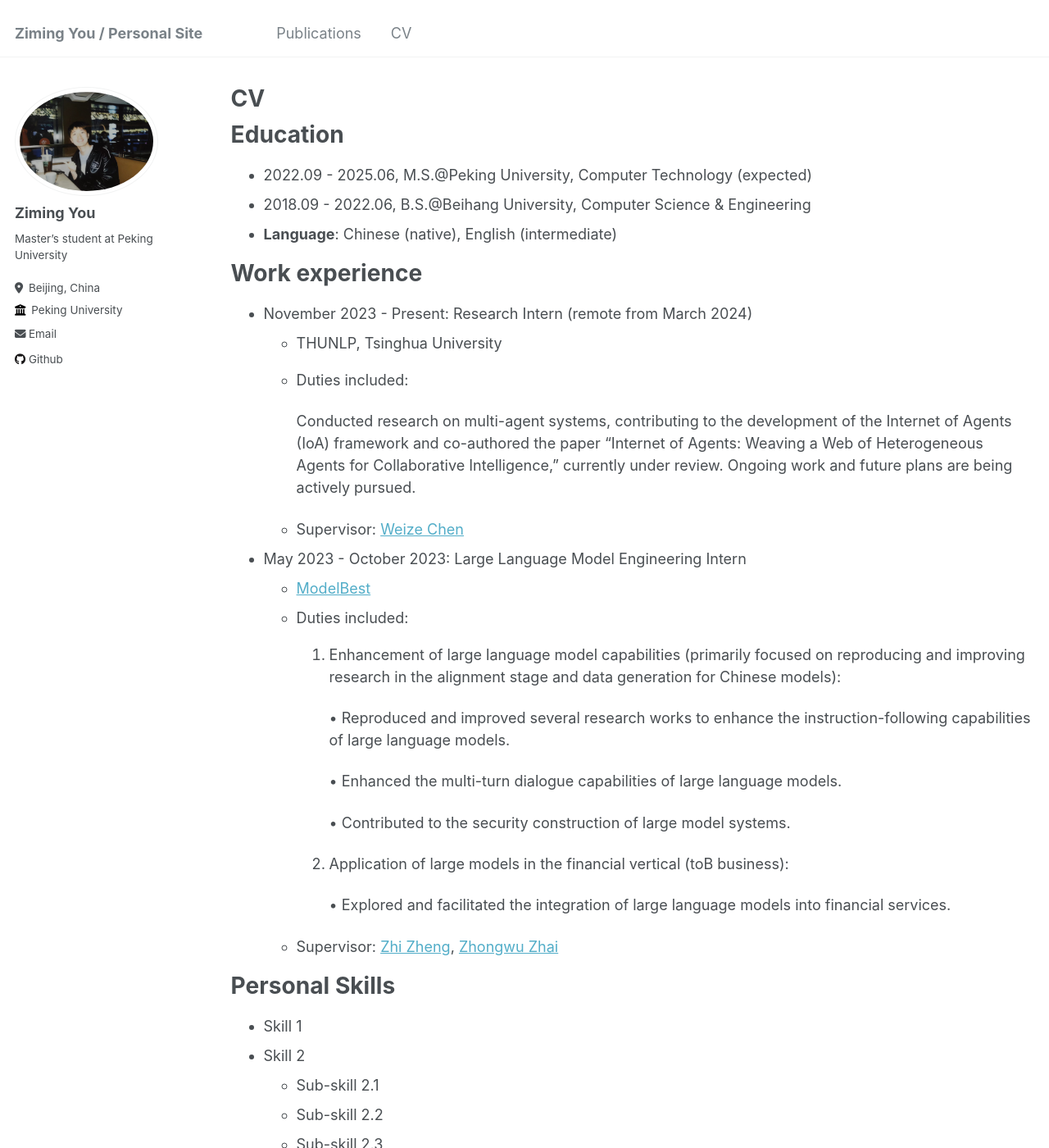
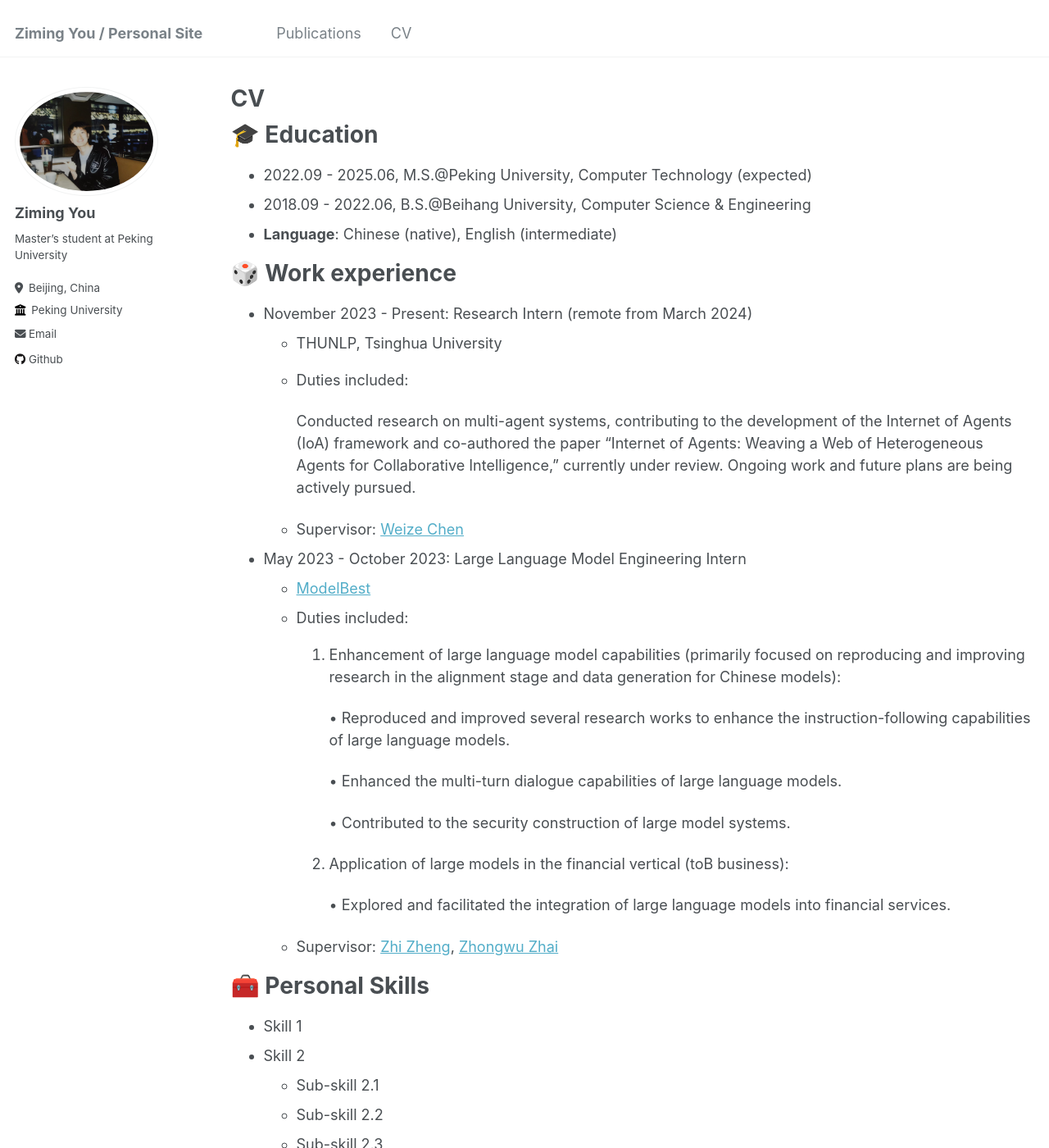
Before and after one commit to Luffyzm3D2Y/Luffyzm3D2Y.github.io, a Jekyll site: the page built from _pages/cv.md, in a window 1280 px wide and 1400 px high. Shown: the whole window at 82% size. Built offline with Jekyll 4.4.1, drawn with Linux system fonts in a browser that asks for light colours; some of the changed text lies outside the part shown.

Commit message:
update cv

```diff
--- a/_pages/cv.md
+++ b/_pages/cv.md
@@ -9,13 +9,13 @@ redirect_from:
 
 {% include base_path %}
 
-Education
+🎓 Education
 ======
 * 2022.09 - 2025.06, M.S.@Peking University, Computer Technology (expected)
 * 2018.09 - 2022.06, B.S.@Beihang University, Computer Science & Engineering
 * **Language**: Chinese (native), English (intermediate)
 
-Work experience
+🎲 Work experience
 ======
 * November 2023 - Present: Research Intern (remote from March 2024)
   * THUNLP, Tsinghua University
@@ -43,7 +43,7 @@ Work experience
 
 
 
-Personal Skills
+🧰 Personal Skills
 ======
 * Skill 1
 * Skill 2
@@ -52,7 +52,7 @@ Personal Skills
   * Sub-skill 2.3
 * Skill 3
 
-Publications
+📝 Publications
 ======
   <ul>{% for post in site.publications reversed %}
     {% include archive-single-cv.html %}
```
